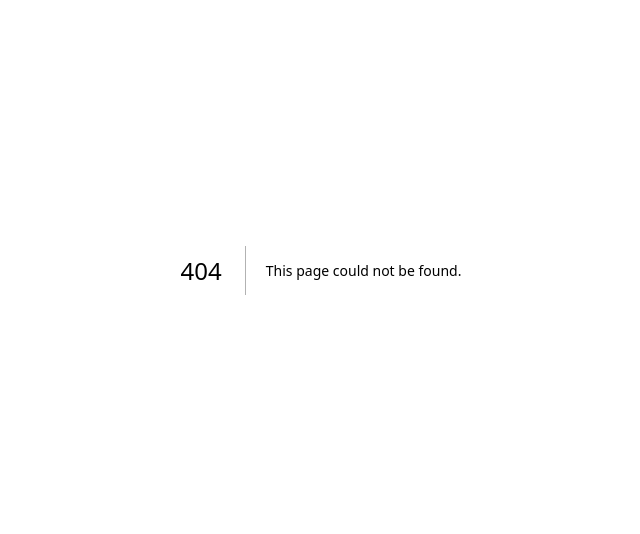
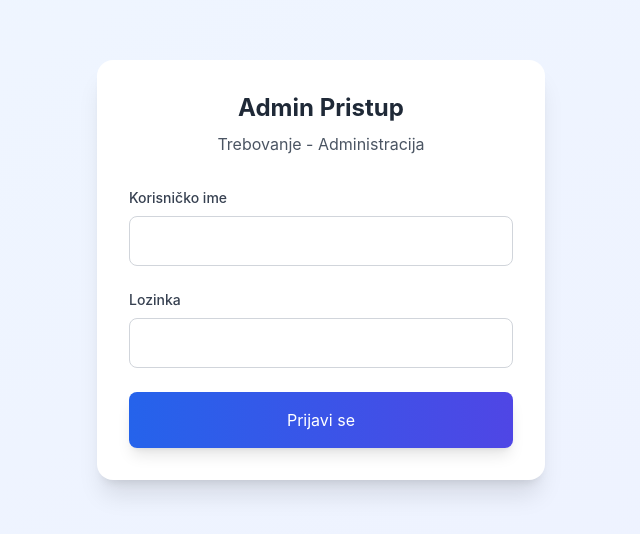
Before and after one commit to AquaPirot/nabavka-aqua, a Next.js app: page /admin-login in a window 1280 px wide. Before the commit this address had no page. Shown: the part 130-664 px from the top of the page, without its empty margins (319-959 px from the left). Built offline with nearby package versions, Linux system fonts and the light colour scheme.

Commit message:
Add admin login page  - Create basic admin authentication - Add login form with username/password - Add error handling

```diff
--- /dev/null
+++ b/pages/admin-login.js
@@ -0,0 +1,71 @@
+import React, { useState } from 'react';
+
+export default function AdminLogin() {
+  const [username, setUsername] = useState('');
+  const [password, setPassword] = useState('');
+  const [error, setError] = useState('');
+
+  const handleSubmit = (e) => {
+    e.preventDefault();
+
+    // Demo admin kredencijali
+    if (username === 'admin' && password === 'admin123') {
+      localStorage.setItem('isAdmin', 'true');
+      window.location.href = '/admin-dashboard';
+    } else {
+      setError('Pogrešni admin kredencijali');
+    }
+  };
+
+  return (
+    <div className="min-h-screen bg-gradient-to-br from-blue-50 to-indigo-50 flex items-center justify-center p-4">
+      <div className="bg-white rounded-2xl shadow-xl p-8 w-full max-w-md">
+        <div className="text-center mb-8">
+          <h1 className="text-2xl font-bold text-gray-800">Admin Pristup</h1>
+          <p className="text-gray-600 mt-2">Trebovanje - Administracija</p>
+        </div>
+
+        <form onSubmit={handleSubmit} className="space-y-6">
+          <div>
+            <label className="block text-sm font-medium text-gray-700 mb-2">
+              Korisničko ime
+            </label>
+            <input
+              type="text"
+              value={username}
+              onChange={(e) => setUsername(e.target.value)}
+              className="w-full p-3 border border-gray-300 rounded-lg focus:ring-2 focus:ring-blue-500 focus:border-blue-500"
+              required
+            />
+          </div>
+
+          <div>
+            <label className="block text-sm font-medium text-gray-700 mb-2">
+              Lozinka
+            </label>
+            <input
+              type="password"
+              value={password}
+              onChange={(e) => setPassword(e.target.value)}
+              className="w-full p-3 border border-gray-300 rounded-lg focus:ring-2 focus:ring-blue-500 focus:border-blue-500"
+              required
+            />
+          </div>
+
+          {error && (
+            <div className="text-red-500 text-sm text-center">
+              {error}
+            </div>
+          )}
+
+          <button
+            type="submit"
+            className="w-full bg-gradient-to-r from-blue-600 to-indigo-600 text-white rounded-lg px-6 py-4 hover:from-blue-700 hover:to-indigo-700 transition-all duration-300 shadow-lg"
+          >
+            Prijavi se
+          </button>
+        </form>
+      </div>
+    </div>
+  );
+}
```
